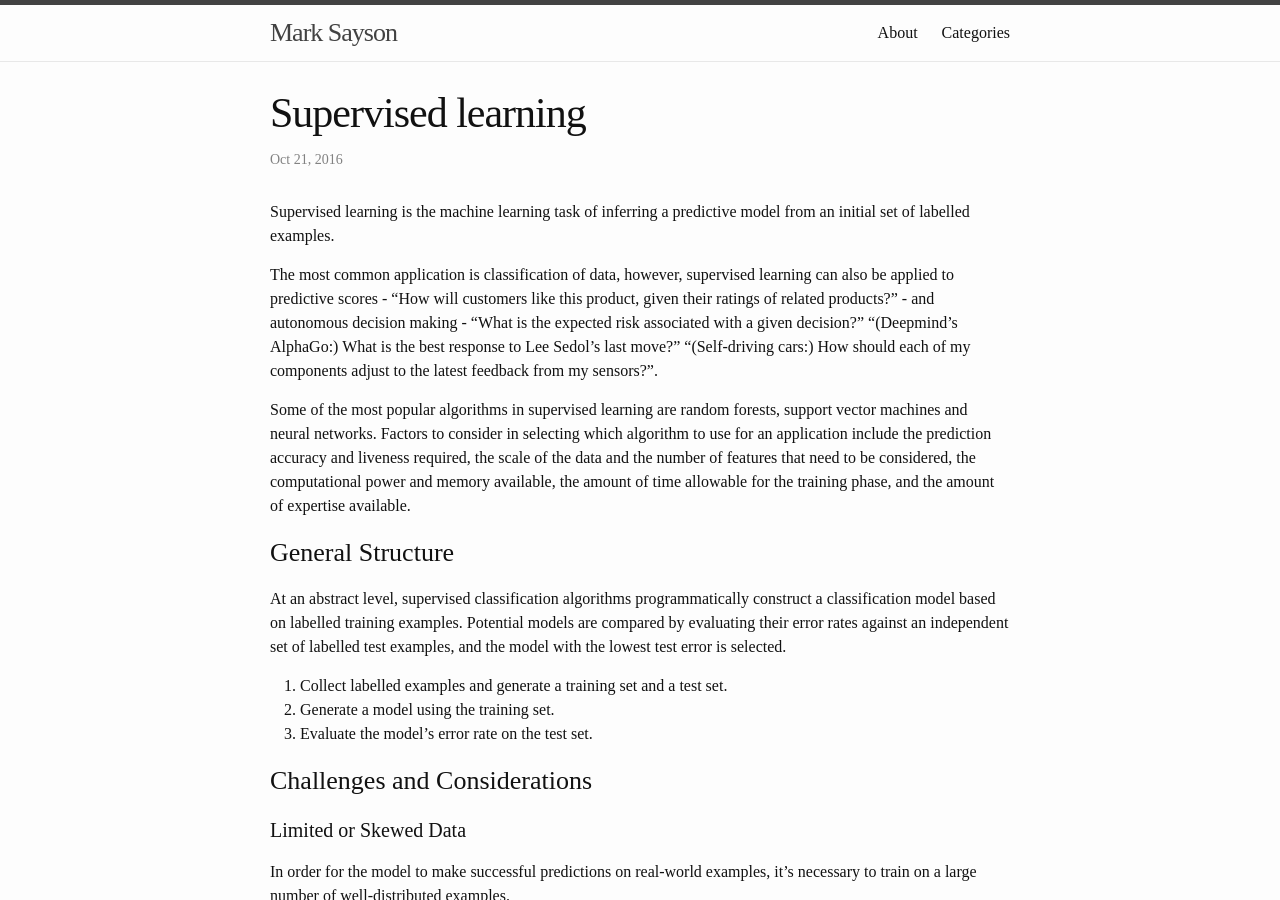
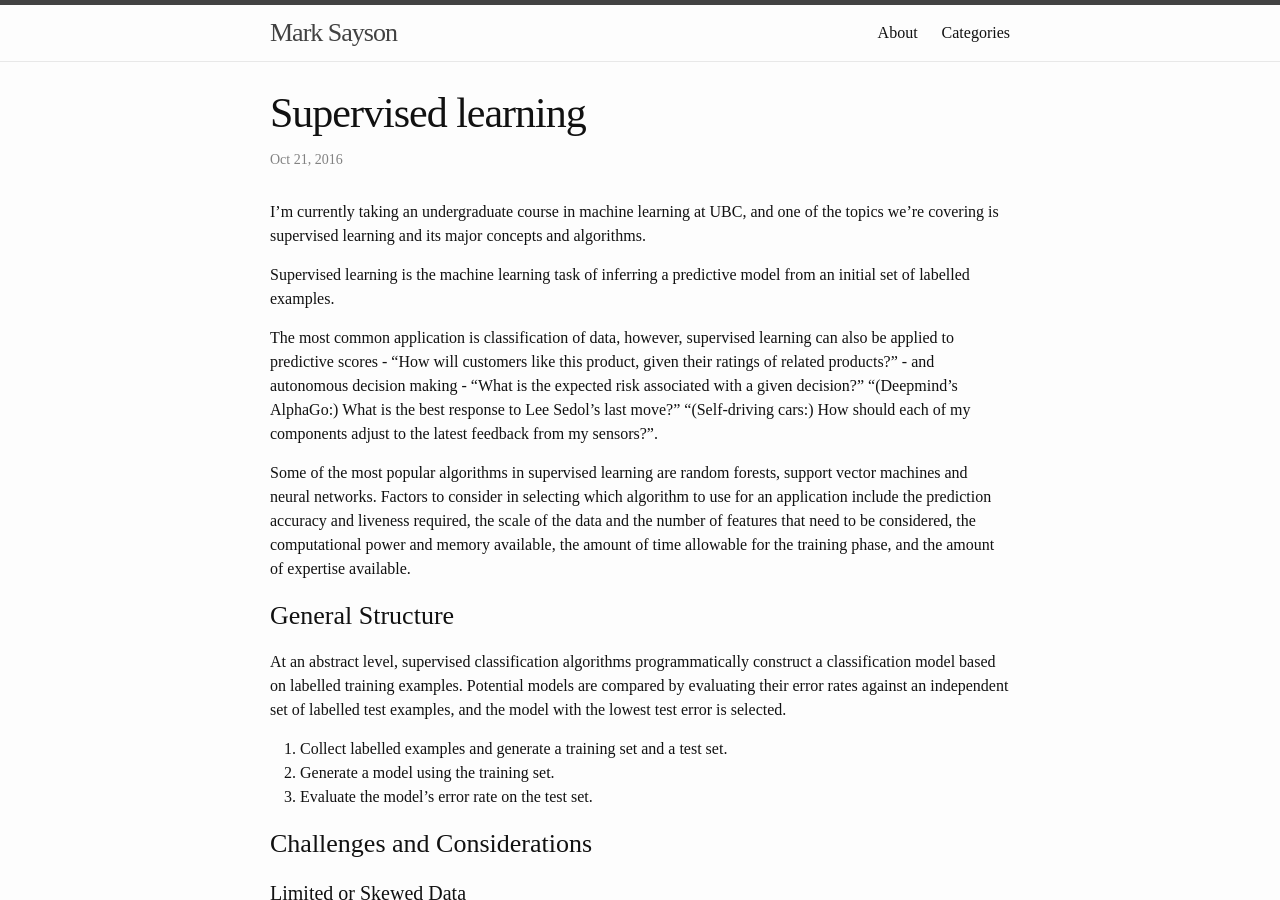
Before and after one commit to msayson/msayson.github.io, a Jekyll site: the page built from _posts/2016-10-09-supervised-learning.markdown, in a window 1280 px wide and 900 px high. Built offline with Jekyll 4.4.1, drawn with Linux system fonts in a browser that asks for light colours.

Commit message:
Added intro to supervised learning post

```diff
--- a/_posts/2016-10-09-supervised-learning.markdown
+++ b/_posts/2016-10-09-supervised-learning.markdown
@@ -4,6 +4,8 @@ title:  "Supervised learning"
 date:   2016-10-20 20:30:00 -0800
 categories: artificial-intelligence
 ---
+I'm currently taking an undergraduate course in machine learning at UBC, and one of the topics we're covering is supervised learning and its major concepts and algorithms.
+
 Supervised learning is the machine learning task of inferring a predictive model from an initial set of labelled examples.
 
 The most common application is classification of data, however, supervised learning can also be applied to predictive scores - "How will customers like this product, given their ratings of related products?" - and autonomous decision making - "What is the expected risk associated with a given decision?" "(Deepmind's AlphaGo:) What is the best response to Lee Sedol's last move?" "(Self-driving cars:) How should each of my components adjust to the latest feedback from my sensors?".
```
